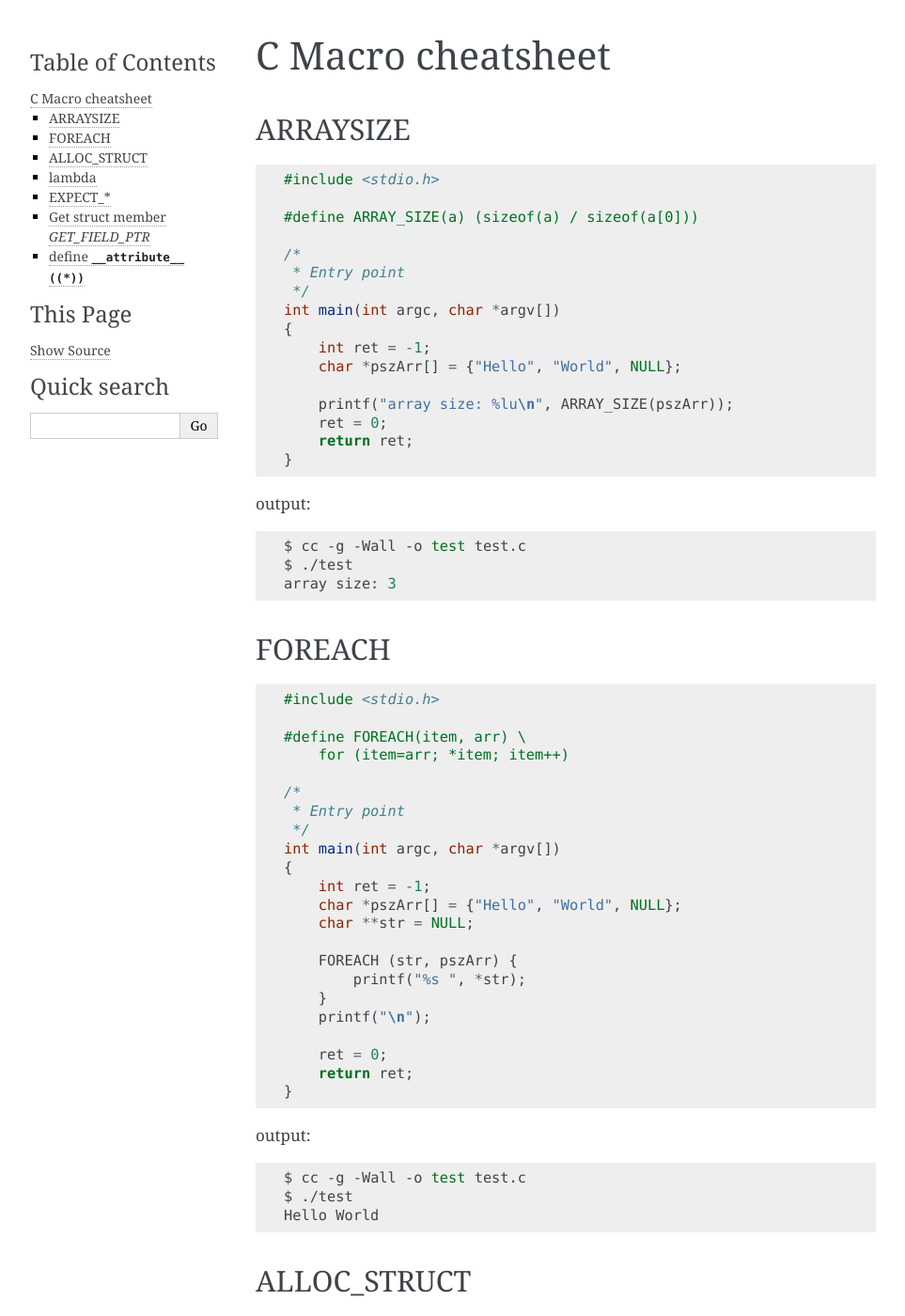
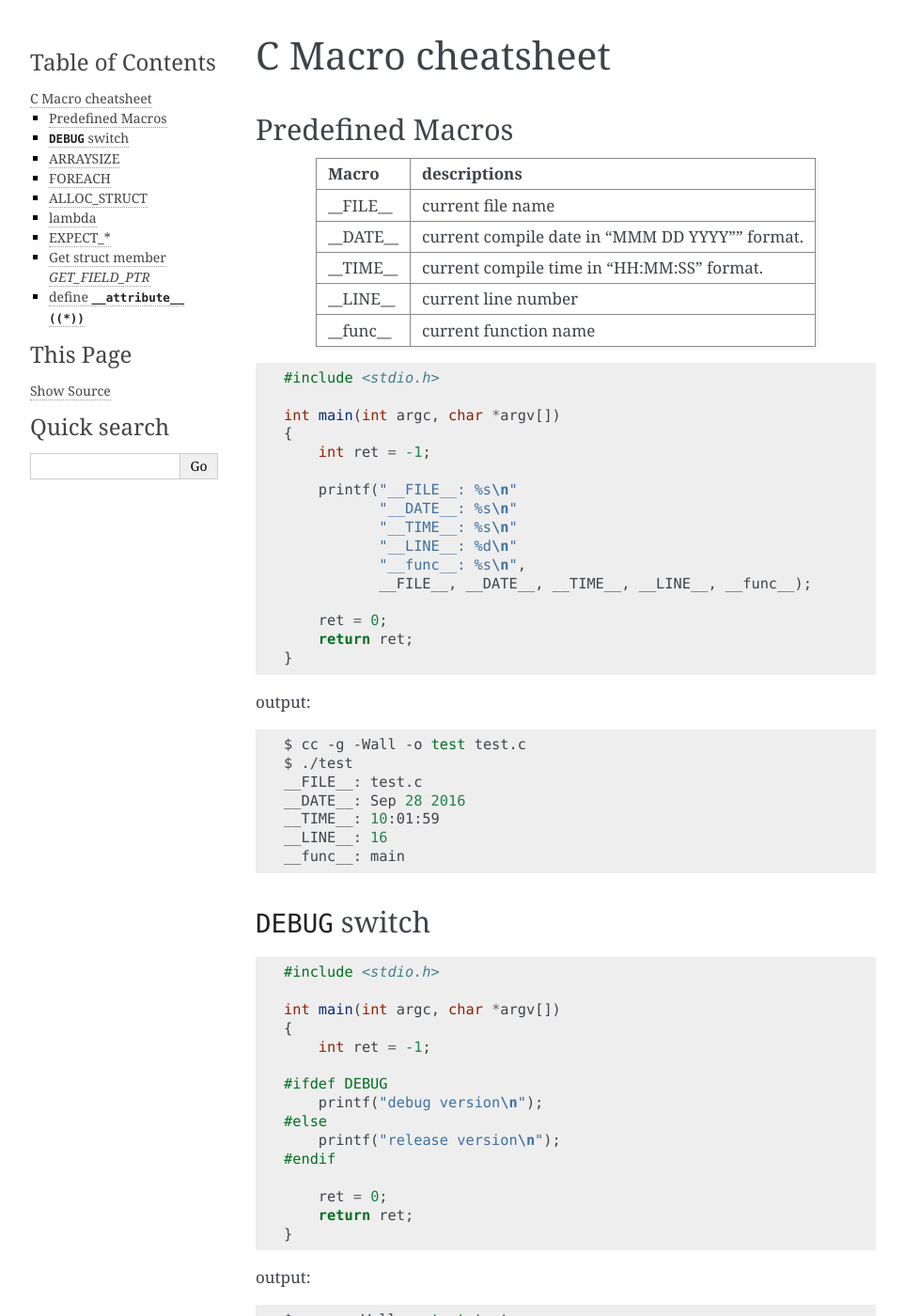
Before and after one commit to emcute0319/cppcheatsheet, a Sphinx documentation site: the page built from docs/notes/c_macro.rst, in a window 1280 px wide and 1400 px high. Shown: the whole window at 94% size, without its empty margins (148-1111 px from the left). Built offline with Sphinx 7.4.7, drawn with Linux system fonts in a browser that asks for light colours; some of the changed text lies outside the part shown.

Commit message:
Add some basic macro usage :floppy_disk:

```diff
--- a/docs/notes/c_macro.rst
+++ b/docs/notes/c_macro.rst
@@ -1,6 +1,84 @@
 ==================
 C Macro cheatsheet
 ==================
+
+Predefined Macros
+------------------
+
+============   ================================================
+   Macro        descriptions
+============   ================================================
+  __FILE__      current file name
+  __DATE__      current compile date in "MMM DD YYYY"" format.
+  __TIME__      current compile time in "HH:MM:SS" format.
+  __LINE__      current line number
+  __func__      current function name
+============   ================================================
+
+.. code-block:: c
+
+    #include <stdio.h>
+
+    int main(int argc, char *argv[])
+    {
+        int ret = -1;
+
+        printf("__FILE__: %s\n"
+               "__DATE__: %s\n"
+               "__TIME__: %s\n"
+               "__LINE__: %d\n"
+               "__func__: %s\n",
+               __FILE__, __DATE__, __TIME__, __LINE__, __func__);
+
+        ret = 0;
+        return ret;
+    }
+
+output:
+
+.. code-block:: bash
+
+    $ cc -g -Wall -o test test.c
+    $ ./test
+    __FILE__: test.c
+    __DATE__: Sep 28 2016
+    __TIME__: 10:01:59
+    __LINE__: 16
+    __func__: main
+
+
+``DEBUG`` switch
+------------------
+
+.. code-block:: c
+
+    #include <stdio.h>
+
+    int main(int argc, char *argv[])
+    {
+        int ret = -1;
+
+    #ifdef DEBUG
+        printf("debug version\n");
+    #else
+        printf("release version\n");
+    #endif
+
+        ret = 0;
+        return ret;
+    }
+
+output:
+
+.. code-block:: bash
+
+    $ cc -g -Wall -o test test.c
+    $ ./test
+    release version
+    $ cc -g -Wall -DDEBUG -o test test.c
+    $ ./test
+    debug version
+
 
 ARRAYSIZE
 ----------
```
